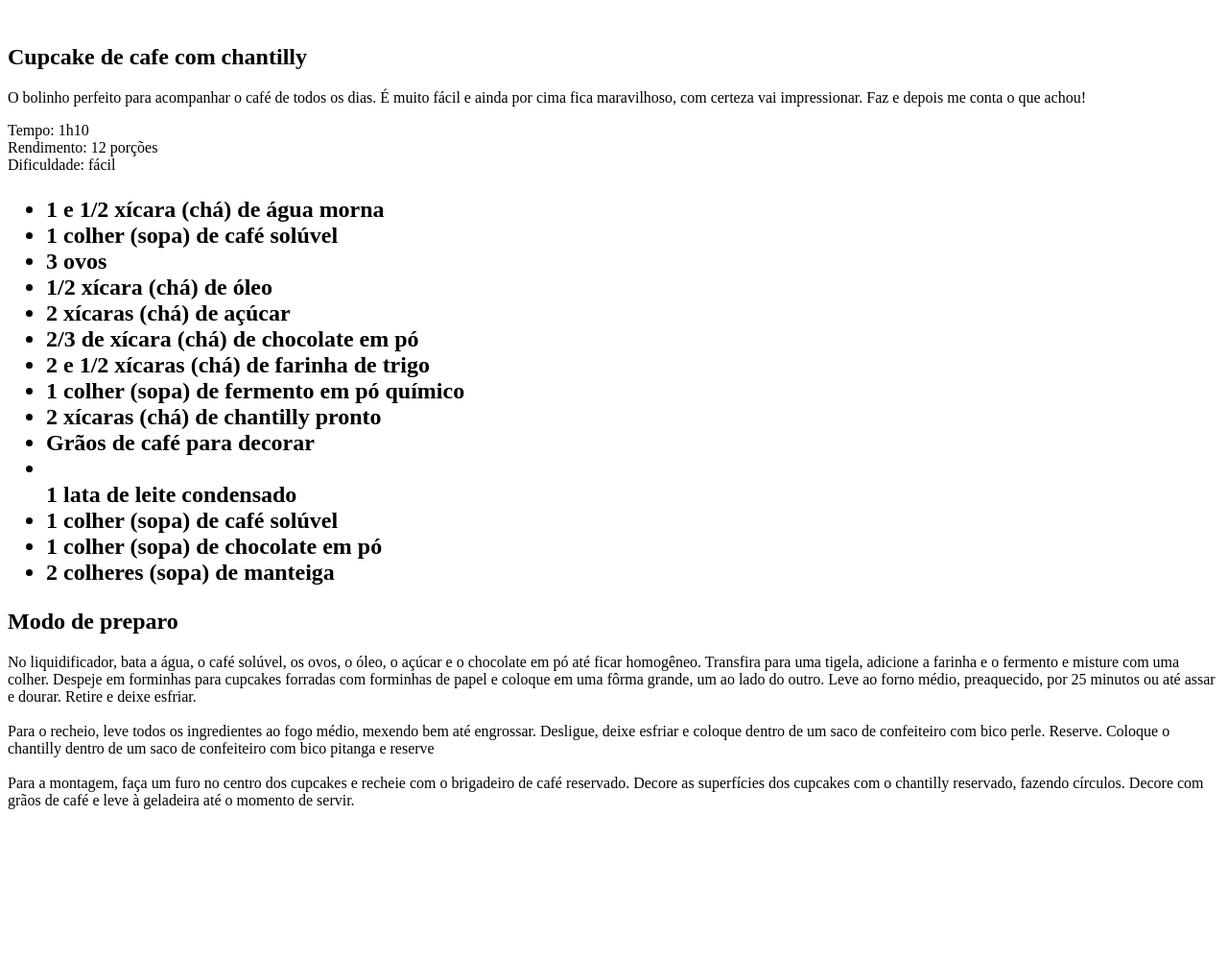
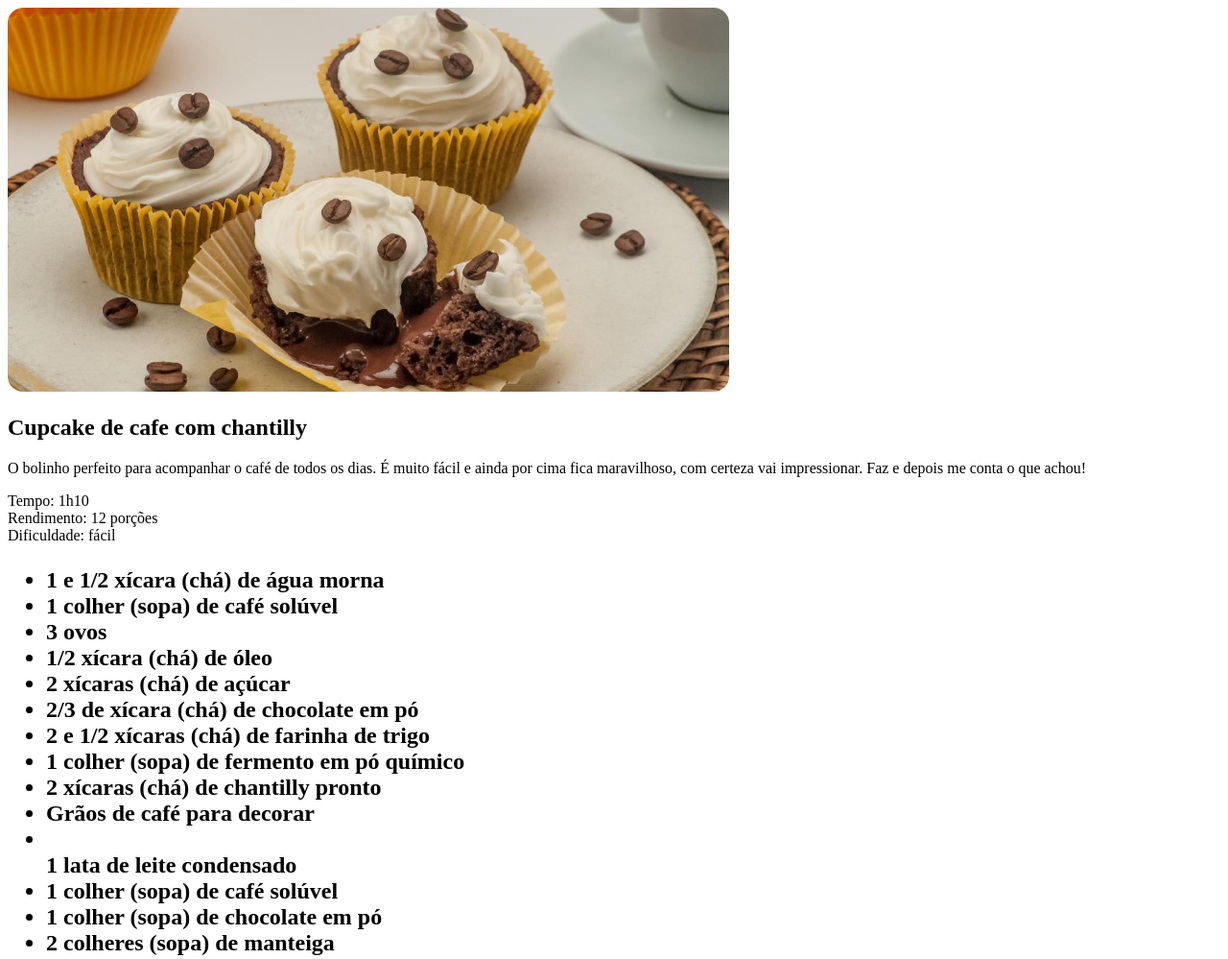
Before and after one commit to Murilocdo/Project, a plain HTML site: page index.html in a window 1280 px wide. Shown: the top 999 px of the page at 96% size. Before the commit the page ends 859 px from the top, so only its background shows below. Drawn offline with Linux system fonts and the light colour scheme.

Commit message:
adicionando imagens e estilo style.css

```diff
--- a/index.html
+++ b/index.html
@@ -4,10 +4,11 @@
   <meta charset="UTF-8">
   <meta name="viewport" content="width=device-width, initial-scale=1.0">
   <title>Pagina de receita</title>
+ <link rel="stylesheet" href="style.css">
 </head>
 <body>
  <div id="page">
-   <img src="" alt="">
+   <img src="assets/main-image.jpg" alt="Imagem de um upcake cim graos de cafe e um chantilly">
    <main>
     <section id="about">
       <h1>Cupcake de cafe com chantilly</h1>
--- /dev/null
+++ b/style.css
@@ -0,0 +1,3 @@
+img {
+  border-radius: 16px;
+}
```
Also changed, not shown: assets/bg-image.jpg (added), assets/main-image.jpg (added).
